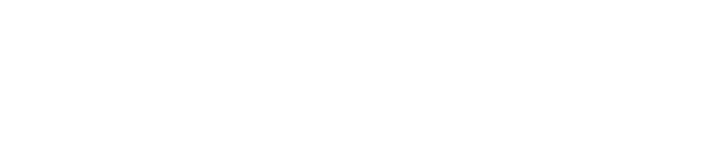
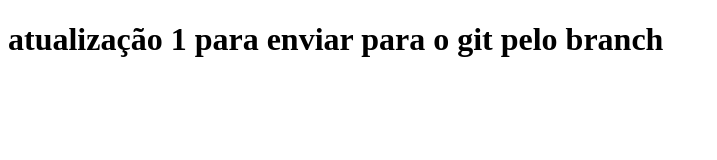
Before and after one commit to shellton95/curso_git_1, a plain HTML site: page index.html in a window 1280 px wide. Shown: the whole page, without its empty margins (0-717 px from the left). Drawn offline with Linux system fonts and the light colour scheme.

Commit message:
atualização de branch enviada

```diff
--- a/index.html
+++ b/index.html
@@ -7,6 +7,6 @@
     <title>Document</title>
 </head>
 <body>
-
+    <h1>atualização 1 para enviar para o git pelo branch</h1>
 </body>
 </html>
```
